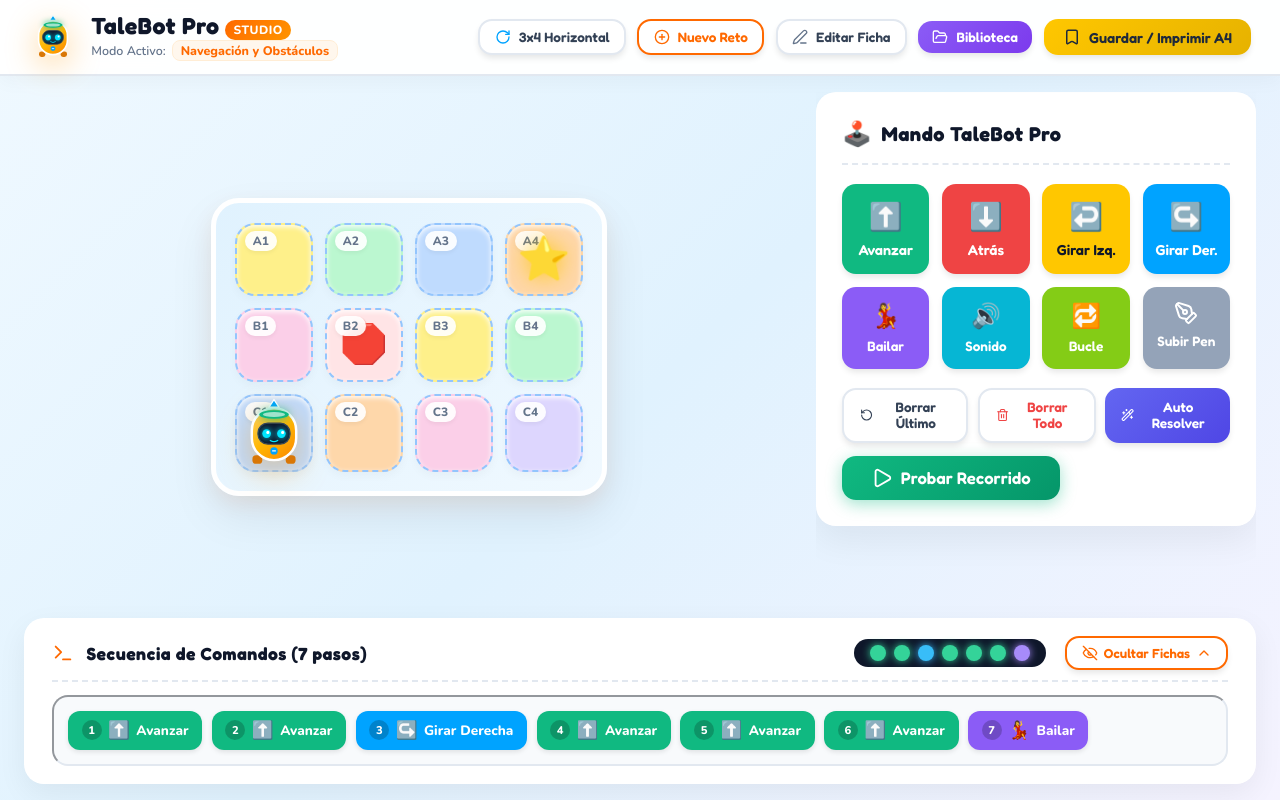
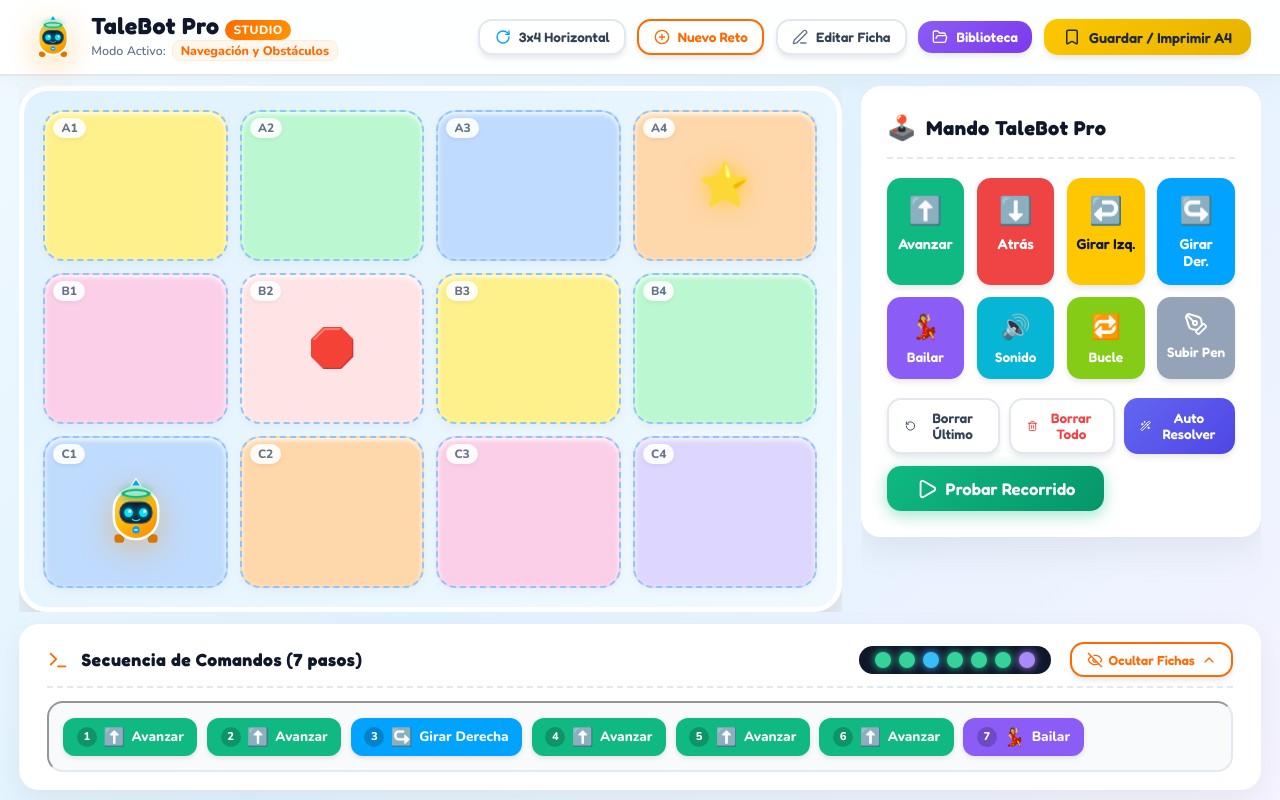
Before and after one commit to miguelpicado/tale-bot-challenge, a React (Vite) app: page / in a window 1280 px wide. Built offline with nearby package versions, Linux system fonts and the light colour scheme.

Commit message:
Fix: map container expands to absolute maximum available height and width inside viewport flex section

```diff
--- a/src/App.jsx
+++ b/src/App.jsx
@@ -252,20 +252,20 @@
         maxWidth: '1440px',
         width: '100%',
         margin: '0 auto',
-        padding: '1rem 1.5rem',
+        padding: '0.6rem 1.2rem',
         flex: 1,
         display: 'flex',
         flexDirection: 'column',
         justifyContent: 'space-between',
-        gap: '1rem',
+        gap: '0.8rem',
         boxSizing: 'border-box',
         overflow: 'hidden'
       }}>
         {/* Top Split Area: Maximum Hero Grid Map + Fluid Right Controller Sidebar */}
         <div style={{
           display: 'grid',
-          gridTemplateColumns: '1fr 440px',
-          gap: '1.4rem',
+          gridTemplateColumns: '1fr 400px',
+          gap: '1.2rem',
           alignItems: 'stretch',
           width: '100%',
           flex: 1,
--- a/src/components/GridCanvas.jsx
+++ b/src/components/GridCanvas.jsx
@@ -70,8 +70,11 @@
           boxShadow: '0 20px 45px rgba(0, 0, 0, 0.08), 0 8px 20px rgba(255, 105, 0, 0.08)',
           border: '5px solid #FFFFFF',
           position: 'relative',
+          width: '100%',
+          height: '100%',
+          maxWidth: '100%',
           maxHeight: '100%',
-          maxWidth: '100%',
+          boxSizing: 'border-box',
           aspectRatio: `${numCols} / ${numRows}`,
           transition: 'all 0.3s cubic-bezier(0.34, 1.56, 0.64, 1)'
         }}
```
